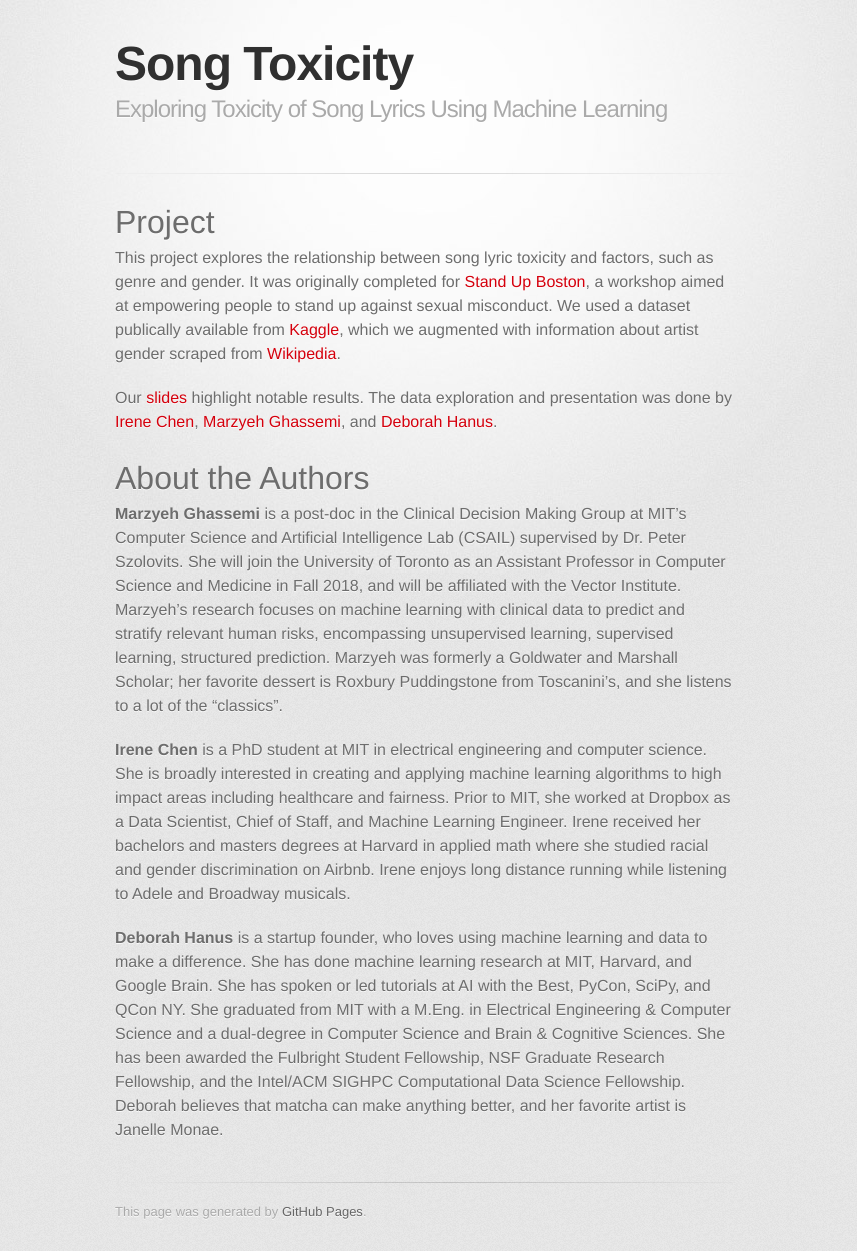
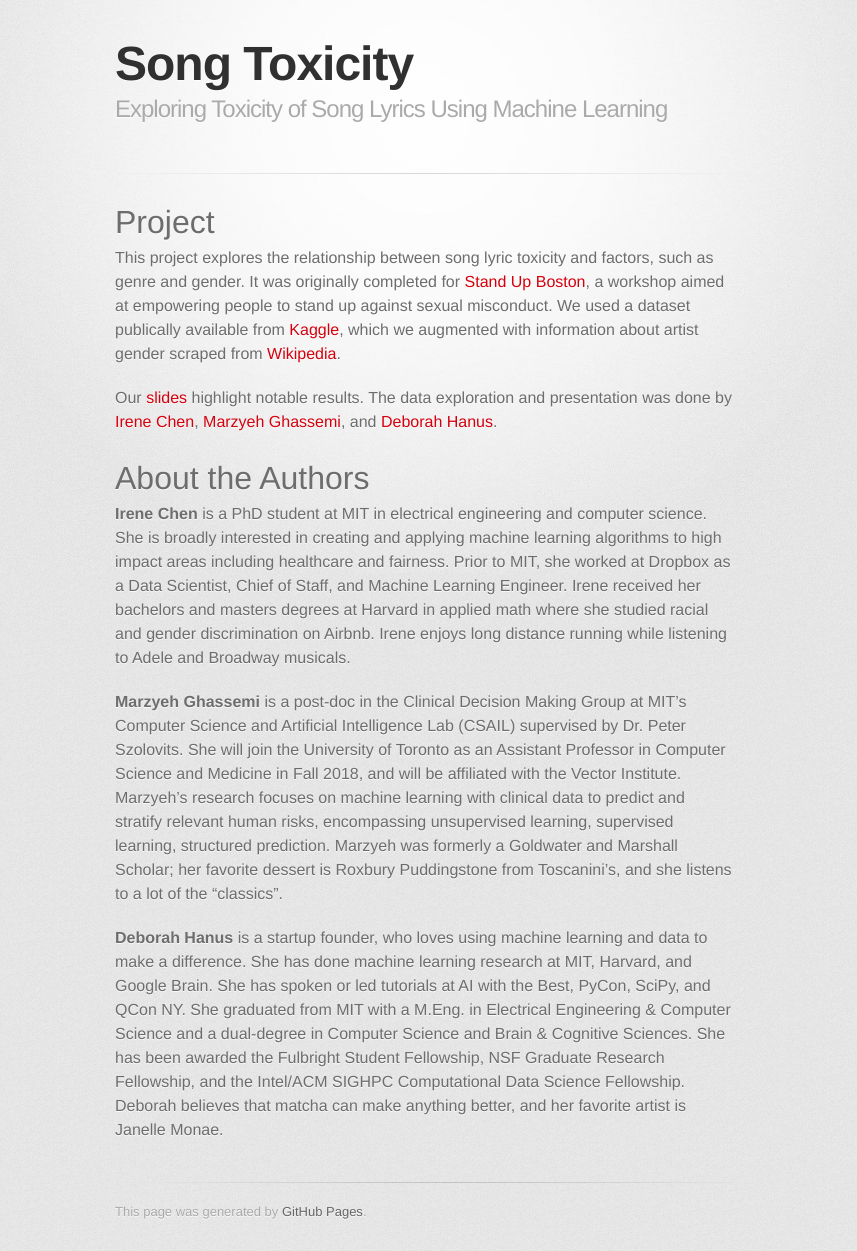
Before and after one commit to songtoxicity/songtoxicity.github.io, a Jekyll site: the page built from index.md, in a window 1280 px wide. Shown: the whole page, without its empty margins (215-1072 px from the left). Built offline with Jekyll 4.4.1, drawn with Linux system fonts in a browser that asks for light colours; some web fonts are replaced; our own code applies the rules of GitHub Pages for plain Markdown files.

```diff
--- a/index.md
+++ b/index.md
@@ -11,8 +11,8 @@ Our [slides](http://bit.ly/2ygRcQE) highlight notable results. The data explorat
 
 # About the Authors
 
+**Irene Chen** is a PhD student at MIT in electrical engineering and computer science. She is broadly interested in creating and applying machine learning algorithms to high impact areas including healthcare and fairness. Prior to MIT, she worked at Dropbox as a Data Scientist, Chief of Staff, and Machine Learning Engineer. Irene received her bachelors and masters degrees at Harvard in applied math where she studied racial and gender discrimination on Airbnb. Irene enjoys long distance running while listening to Adele and Broadway musicals.
+
 **Marzyeh Ghassemi** is a post-doc in the Clinical Decision Making Group at MIT’s Computer Science and Artificial Intelligence Lab (CSAIL) supervised by Dr. Peter Szolovits. She will join the University of Toronto as an Assistant Professor in Computer Science and Medicine in Fall 2018, and will be affiliated with the Vector Institute. Marzyeh’s research focuses on machine learning with clinical data to predict and stratify relevant human risks, encompassing unsupervised learning, supervised learning, structured prediction. Marzyeh was formerly a Goldwater and Marshall Scholar; her favorite dessert is Roxbury Puddingstone from Toscanini's, and she listens to a lot of the "classics".
 
-**Irene Chen** is a PhD student at MIT in electrical engineering and computer science. She is broadly interested in creating and applying machine learning algorithms to high impact areas including healthcare and fairness. Prior to MIT, she worked at Dropbox as a Data Scientist, Chief of Staff, and Machine Learning Engineer. Irene received her bachelors and masters degrees at Harvard in applied math where she studied racial and gender discrimination on Airbnb. Irene enjoys long distance running while listening to Adele and Broadway musicals.
-
 **Deborah Hanus** is a startup founder, who loves using machine learning and data to make a difference. She has done machine learning research at MIT, Harvard, and Google Brain. She has spoken or led tutorials at AI with the Best, PyCon, SciPy, and QCon NY. She graduated from MIT with a M.Eng. in Electrical Engineering & Computer Science and a dual-degree in Computer Science and Brain & Cognitive Sciences. She has been awarded the Fulbright Student Fellowship, NSF Graduate Research Fellowship, and the Intel/ACM SIGHPC Computational Data Science Fellowship. Deborah believes that matcha can make anything better, and her favorite artist is Janelle Monae.
```
